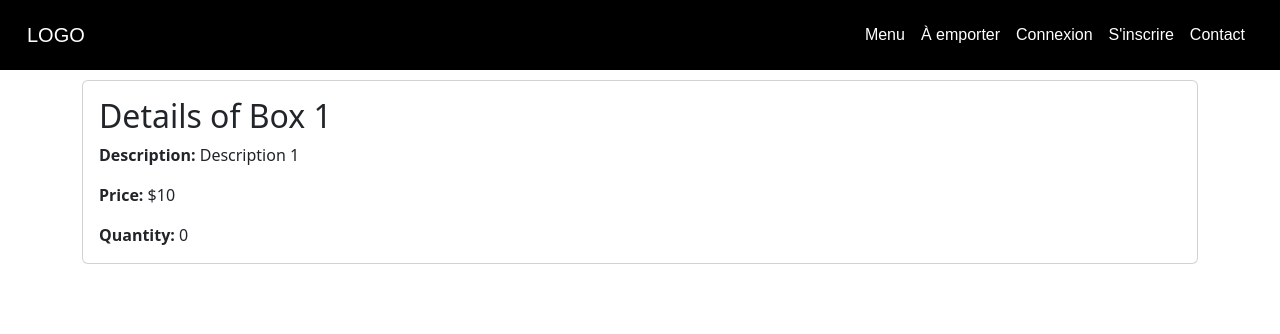
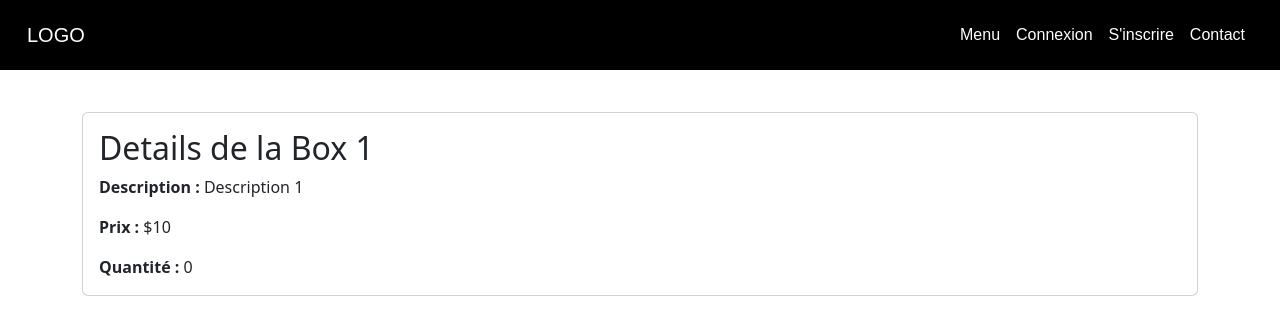
Before and after one commit to Karlitooo03/SAE_401, an Angular app in the folder SAE401/: page /box-details/1 in a window 1280 px wide. Shown: the top 334 px of the page. Built offline with nearby package versions, Linux system fonts and the light colour scheme.

Commit message:
boxdetails icone

```diff
--- a/SAE401/src/app/box-details/box-details.component.css
+++ b/SAE401/src/app/box-details/box-details.component.css
@@ -0,0 +1,3 @@
+.card{
+    margin-top: 10%;
+}
--- a/SAE401/src/app/box-details/box-details.component.html
+++ b/SAE401/src/app/box-details/box-details.component.html
@@ -1,18 +1,10 @@
-<!-- box-details.component.html -->
-<nav class="navbar navbar-dark bg-dark">
-    <a class="navbar-brand" routerLink="/">Logo</a>
-    <div>
-      <a class="nav-link" routerLink="/boxes">Menu</a>
-    </div>
-  </nav>
-  <div class="container mt-4">
-    <div class="card">
-      <div class="card-body">
-        <h2 class="card-title">Details of {{ boxDetails.name }}</h2>
-        <p class="card-text"><strong>Description:</strong> {{ boxDetails.description }}</p>
-        <p class="card-text"><strong>Price:</strong> ${{ boxDetails.price }}</p>
-        <p class="card-text"><strong>Quantity:</strong> {{ boxDetails.quantity }}</p>
-        <!-- Ajoutez d'autres détails de la boîte ici -->
-      </div>
+<div class="container mt-4">
+  <div class="card">
+    <div class="card-body">
+      <h2 class="card-title">Details de la {{ boxDetails.name }}</h2>
+      <p class="card-text"><strong>Description :</strong> {{ boxDetails.description }}</p>
+      <p class="card-text"><strong>Prix :</strong> ${{ boxDetails.price }}</p>
+      <p class="card-text"><strong>Quantité :</strong> {{ boxDetails.quantity }}</p>
     </div>
   </div>
+</div>
--- a/SAE401/src/app/boxes/box.model.ts
+++ b/SAE401/src/app/boxes/box.model.ts
@@ -5,4 +5,5 @@ export interface Box {
   price: number;
   quantity: number;
   category: string;
+  // imageUrl: string
 }
--- a/SAE401/src/app/boxes/boxes.component.css
+++ b/SAE401/src/app/boxes/boxes.component.css
@@ -7,6 +7,11 @@ body {
 .titre {
   margin-top: 100px;
   margin-bottom: 100px;
+}
+
+a {
+  text-decoration: none;
+  color: inherit;
 }
 
 /* Catégories */
@@ -89,7 +94,7 @@ body {
 }
 
 .action-buttons button {
-  margin-right: 5px;
+  margin: 0 5px 15px 10px;
 }
 
 /* Bouton Passer la commande */
@@ -100,7 +105,8 @@ body {
 
 .categories-btn,
 .cart-toggle-button {
-  display: none; /* Affichez le bouton initialement sur les écrans larges */
+  display: none;
+  /* Affichez le bouton initialement sur les écrans larges */
 }
 
 .overlay {
@@ -110,8 +116,10 @@ body {
   left: 0;
   width: 100%;
   height: 100%;
-  background-color: rgba(0, 0, 0, 0.5); /* Couleur et opacité du fond flou */
-  z-index: 999; /* Placez-le au-dessus des autres éléments */
+  background-color: rgba(0, 0, 0, 0.5);
+  /* Couleur et opacité du fond flou */
+  z-index: 999;
+  /* Placez-le au-dessus des autres éléments */
 }
 
 
@@ -135,10 +143,11 @@ body {
     display: none;
     position: fixed;
     top: 50%;
-    left: 50%;
+    left: 43%;
     transform: translate(-50%, -50%);
     width: 80%;
-    max-width: 400px; /* Ajustez la largeur maximale selon vos préférences */
+    max-width: 400px;
+    /* Ajustez la largeur maximale selon vos préférences */
     background-color: #fff;
     border-radius: 8px;
     box-shadow: 0 2px 4px rgba(0, 0, 0, 0.1);
@@ -170,14 +179,13 @@ body {
     top: 90px;
     left: 10px;
     z-index: 2;
-    font-size: 10px;
+    font-size: 20px;
     width: 40px;
     height: 40px;
     border-radius: 50%;
     background-color: #C7914C;
     color: white;
     text-align: center;
-    line-height: 40px;
     cursor: pointer;
   }
 
@@ -195,6 +203,10 @@ body {
 
   .categories-sidebar.show {
     display: block;
+  }
+
+  .bi .bi-funnel {
+    font-size: 20px;
   }
 }
 
@@ -223,6 +235,6 @@ body {
 
   .categories-btn,
   .cart-toggle-button {
-    display: block; /* Cachez le bouton sur les écrans plus petits */
+    display: block;
   }
 }
--- a/SAE401/src/app/boxes/boxes.component.html
+++ b/SAE401/src/app/boxes/boxes.component.html
@@ -20,18 +20,22 @@
       <div class="row">
         <div *ngFor="let box of boxes" class="col-md-6 mb-3">
           <div class="card">
+            <a [routerLink]="['/box-details', box.id]">
+              <!-- <img src="{{ box.imageUrl }}" class="card-img-top" alt="{{ box.name }}"> -->
               <div class="card-body">
                 <h4 class="card-title">{{ box.name }}</h4>
                 <p class="card-text">{{ box.description }}</p>
                 <p class="card-text"><strong>Prix :</strong> ${{ box.price }}</p>
                 <p class="card-text"><strong>Quantité:</strong> {{ box.quantity }}</p>
+              </div>
+            </a>
             <div class="action-buttons">
               <button (click)="addToCart(box)" class="btn btn-success">+</button>
               <button (click)="removeFromCart(box)" class="btn btn-danger">-</button>
             </div>
           </div>
         </div>
-        </div>
+
       </div>
     </div>
 
@@ -40,7 +44,7 @@
     <div class="col-md-2 cart-sidebar-mobile" [ngClass]="{'show': cartSidebarVisible}">
       <div class="cart card">
         <h3 class="card-header">
-          <i class="fa-solid fa-basket-shopping"></i> Panier
+          <i class="bi bi-cart"></i> Panier
         </h3>
         <div class="card-body">
           <div *ngFor="let item of cart" class="cart-item">
@@ -59,11 +63,11 @@
     </div>
 
     <button class="btn btn-primary categories-btn" (click)="toggleCategories()">
-      <i class="fas fa-filter"></i>
+      <i class="bi bi-funnel"></i>
     </button>
 
     <button class="cart-toggle-button" (click)="toggleCart()">
-      <i class="fas fa-shopping-cart"></i>
+      <i class="bi bi-cart"></i>
     </button>
 
   </div>
--- a/SAE401/src/app/header/header.component.html
+++ b/SAE401/src/app/header/header.component.html
@@ -9,9 +9,6 @@
       <ul class="navbar-nav ms-auto">
         <li class="nav-item">
           <a class="nav-link" routerLink="/boxes">Menu</a>
-        </li>
-        <li class="nav-item">
-          <a class="nav-link" href="#">À emporter</a>
         </li>
         <li class="nav-item">
           <a class="nav-link" routerLink="/login">Connexion</a>
```
Lines whose indentation alone changed are shown as unchanged.
